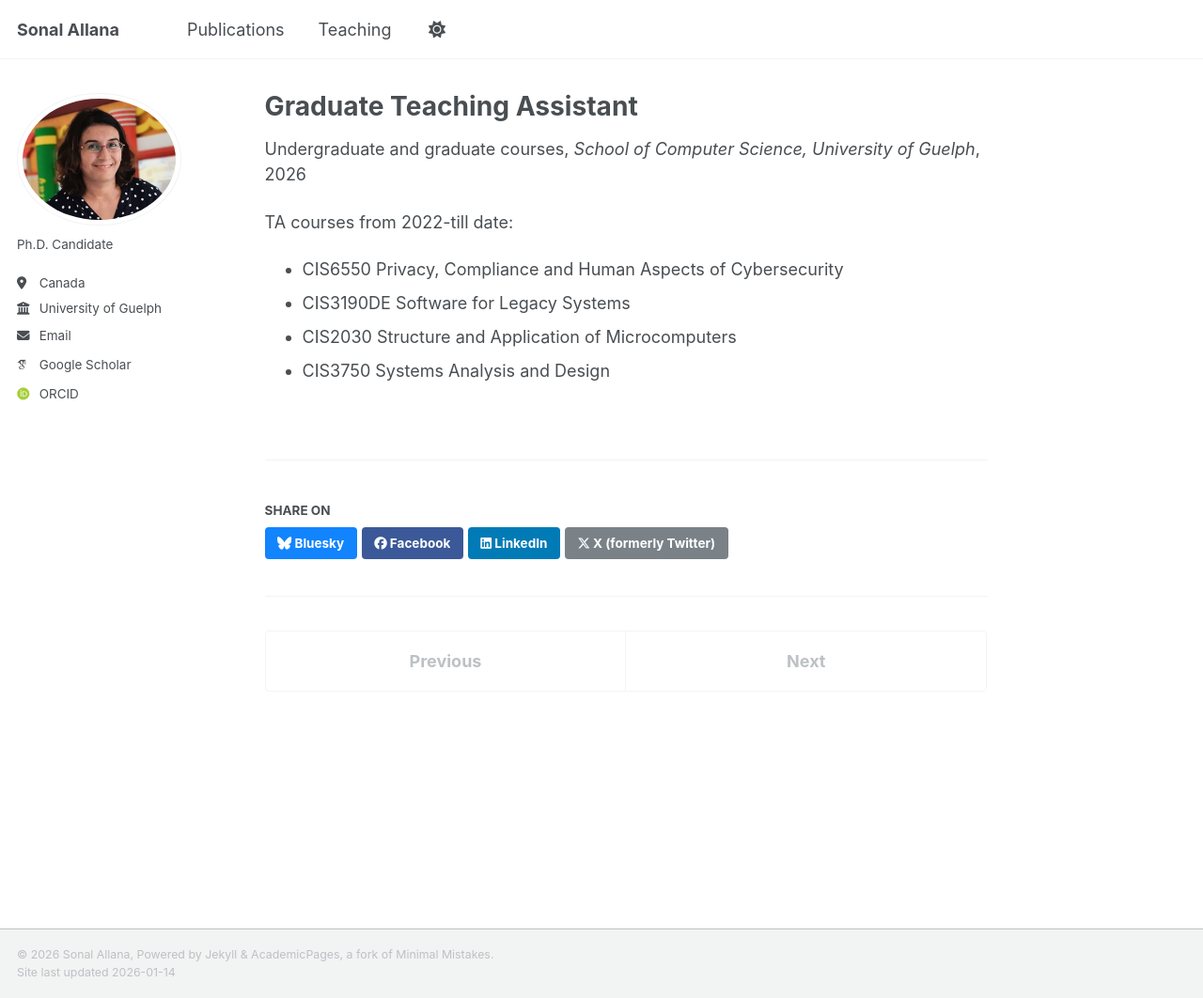
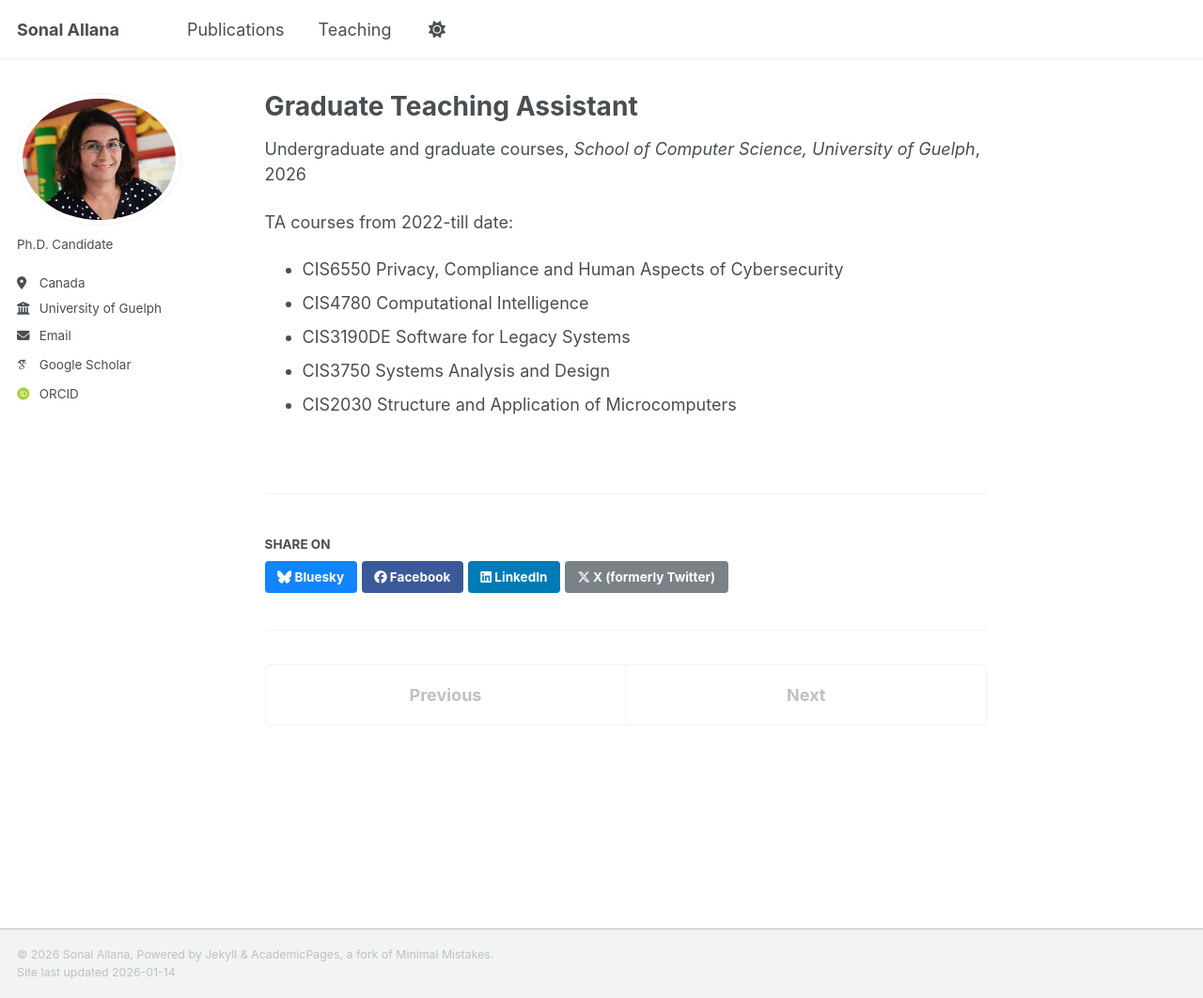
Before and after one commit to saallana/saallana.github.io, a Jekyll site: the page built from _teaching/2022-uog-4.md, in a window 1280 px wide and 1062 px high. Shown: the whole window at 94% size. Built offline with Jekyll 4.4.1, drawn with Linux system fonts in a browser that asks for light colours; some web fonts are replaced; a script that is not in the unit is left out.

Commit message:
Update TA courses
Additional courses added

```diff
--- a/_teaching/2022-uog-4.md
+++ b/_teaching/2022-uog-4.md
@@ -12,6 +12,7 @@ location: "Canada"
 
 TA courses from 2022-till date:
 * CIS6550 Privacy, Compliance and Human Aspects of Cybersecurity
+* CIS4780 Computational Intelligence
 * CIS3190DE Software for Legacy Systems
+* CIS3750 Systems Analysis and Design
 * CIS2030 Structure and Application of Microcomputers
-* CIS3750 Systems Analysis and Design
```
